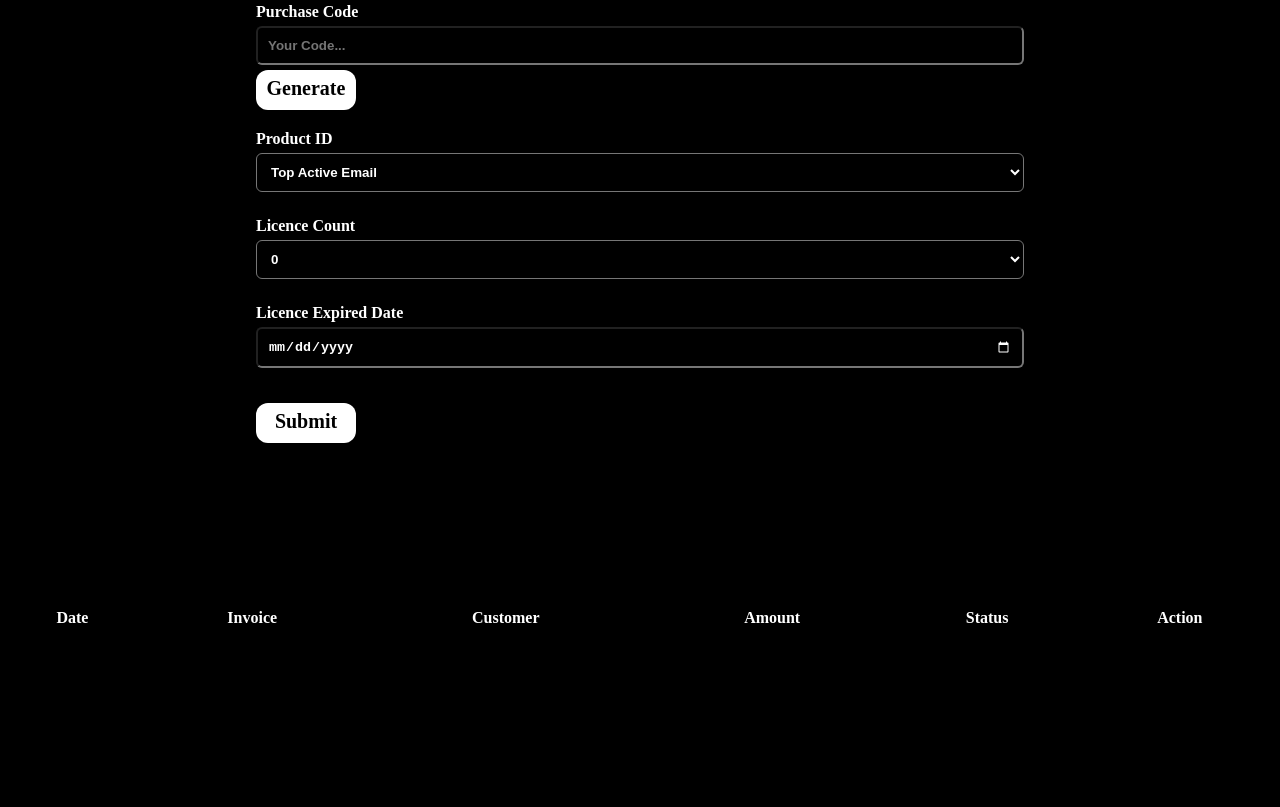
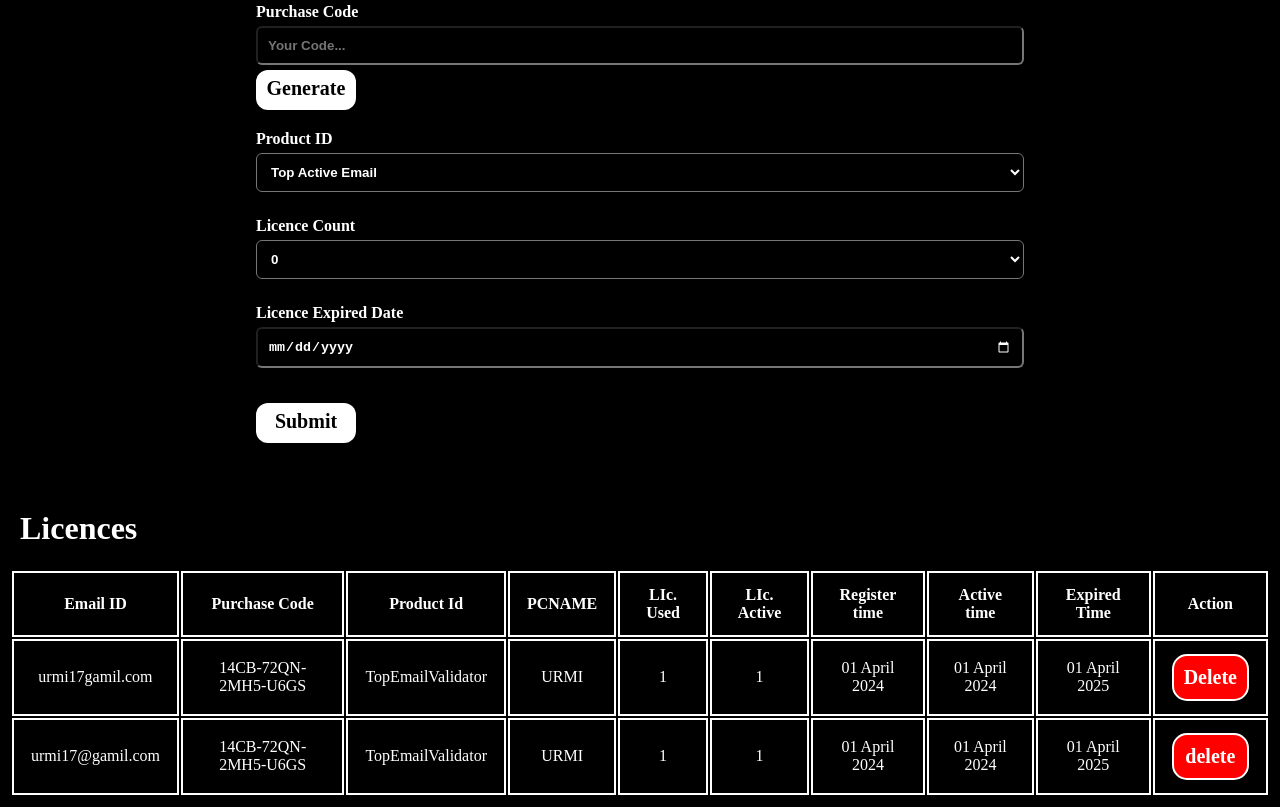
Before and after one commit to urmi-js/urmi-html, a plain HTML site: page dashboard.html in a window 1280 px wide. Shown: the part 299-1106 px from the top of the page. Before the commit the page ends 939 px from the top, so only its background shows below. Drawn offline with Linux system fonts and the light colour scheme.

Commit message:
Add files via upload
table update

```diff
--- a/css/TopActive.css
+++ b/css/TopActive.css
@@ -71,7 +71,7 @@
 .detail-container{
     color: white;
     margin: 0 20%;
-    height: 700px;
+    height: 650px;
 }
 .detail-container h1{
     font-style: italic;
@@ -107,7 +107,28 @@
 }
 
 /* table css */
-.table-data{
-    width: 100%;
+.table-container{
+    margin: 10px;
+
+}
+th, td{
     color: white;
+    border: 2px solid white;
+    border-collapse: collapse;
+    text-align: center;
+    border-spacing: 50px;
+    padding: 13px 17px;
 }
+.btn{
+    border: 2px solid white;
+    border-radius: 15px;
+    color: white;
+    font-size: 20px;
+    background-color: red;
+    font-weight: 700;
+    padding: 10px;
+    cursor: pointer;
+}
+.btn:hover {
+    background-color: #ff6347;
+}
--- a/dashboard.html
+++ b/dashboard.html
@@ -54,21 +54,46 @@
         </div>
     </div>
     <div class="table-container">
-        <h2>Licences</h2>
-        <table class="table-data">
+        <h1 style="color: white;padding-left: 10px;">Licences</h1>
+        <table>
+            <div class="table-data"></div>
             <tr>
-                <th>Date</th>
-                <th>Invoice</th>
-                <th>Customer</th>
-                <th>Amount</th>
-                <th>Status</th>
+                <th>Email ID</th>
+                <th>Purchase Code</th>
+                <th>Product Id</th>
+                <th>PCNAME</th>
+                <th>LIc. Used</th>
+                <th>LIc. Active</th>
+                <th>Register time</th>
+                <th>Active time</th>
+                <th>Expired Time</th>
                 <th>Action</th>
             </tr>
-            <tr></tr>
-            <tr></tr>
-            <tr></tr>
-            <tr></tr>
-            <tr></tr>
+            <tr>
+               <td>urmi17gamil.com</td>
+               <td>14CB-72QN-2MH5-U6GS</td>
+               <td>TopEmailValidator</td>
+               <td>URMI</td>
+               <td>1</td>
+               <td>1</td>
+               <td>01 April 2024</td>
+               <td>01 April 2024</td>
+               <td>01 April 2025</td>
+               <td><div class="btn"> Delete </div></td>
+            </tr>
+            <tr>
+                <td>urmi17@gamil.com</td>
+                <td>14CB-72QN-2MH5-U6GS</td>
+                <td>TopEmailValidator</td>
+                <td>URMI</td>
+                <td>1</td>
+                <td>1</td>
+                <td>01 April 2024</td>
+                <td>01 April 2024</td>
+                <td>01 April 2025</td>
+                <td><div class="btn">delete</div></td>
+            </tr>
+            </div>
         </table>
     </div>
 </body>
```
Also changed, not shown: index.html (+0 -3 lines).
